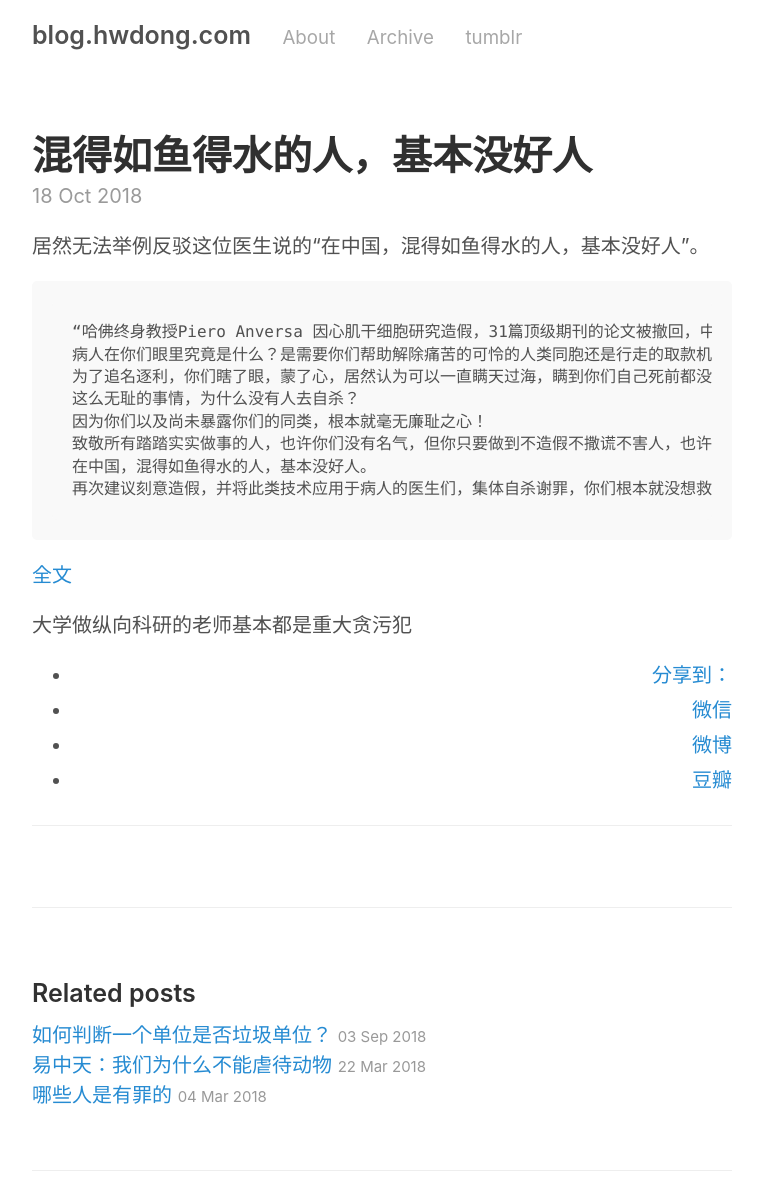
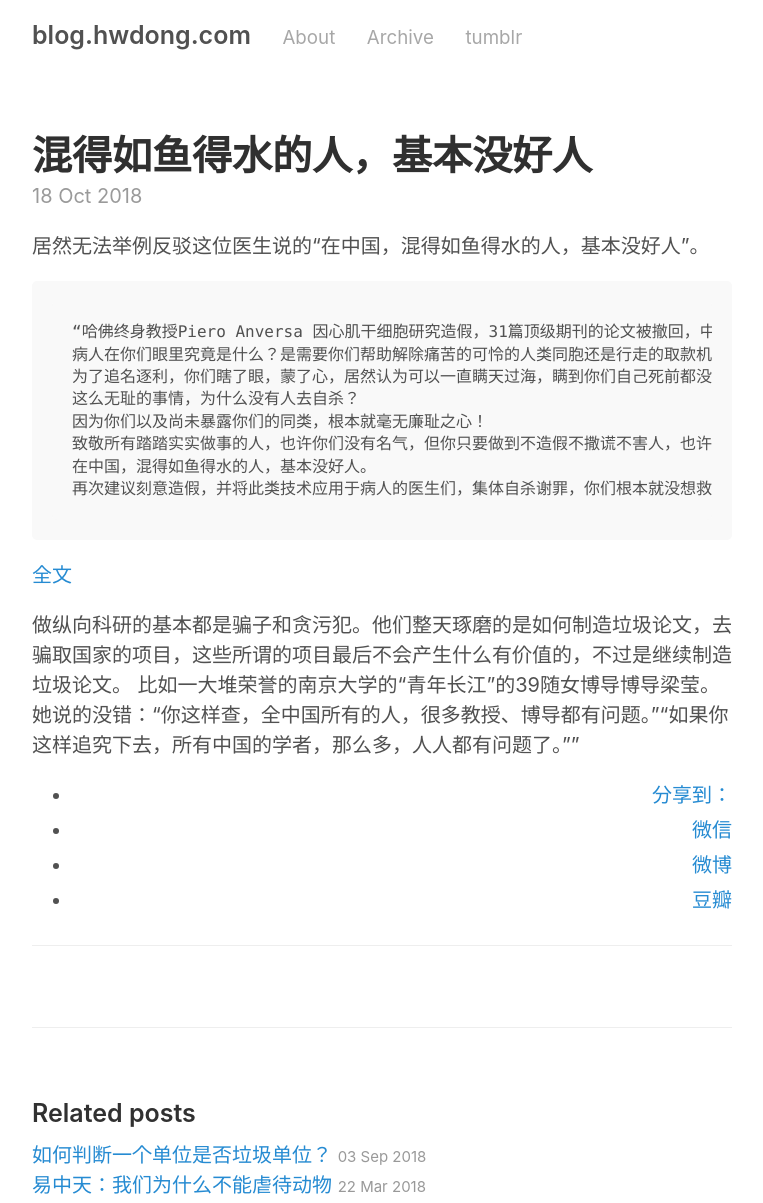
Before and after one commit to hwdong/hwdong-old.github.io, a Jekyll site: the page built from _posts/2018-10-18-混得如鱼得水的人基本没好人.md, in a window 1280 px wide. Shown: the top 1203 px of the page, without its empty margins (258-1021 px from the left). Built offline with Jekyll 4.4.1, drawn with Linux system fonts in a browser that asks for light colours; comment, search, counter and statistics services are not loaded.

Commit message:
Update 2018-10-18-混得如鱼得水的人基本没好人.md

````diff
--- a/_posts/2018-10-18-混得如鱼得水的人基本没好人.md
+++ b/_posts/2018-10-18-混得如鱼得水的人基本没好人.md
@@ -22,4 +22,5 @@ tags:
 ```
 [全文](https://weibo.com/drliqingchen?is_all=1)
 
-大学做纵向科研的老师基本都是重大贪污犯
+做纵向科研的基本都是骗子和贪污犯。他们整天琢磨的是如何制造垃圾论文，去骗取国家的项目，这些所谓的项目最后不会产生什么有价值的，不过是继续制造垃圾论文。
+比如一大堆荣誉的南京大学的“青年长江”的39随女博导博导梁莹。她说的没错：“你这样查，全中国所有的人，很多教授、博导都有问题。”“如果你这样追究下去，所有中国的学者，那么多，人人都有问题了。””
````
